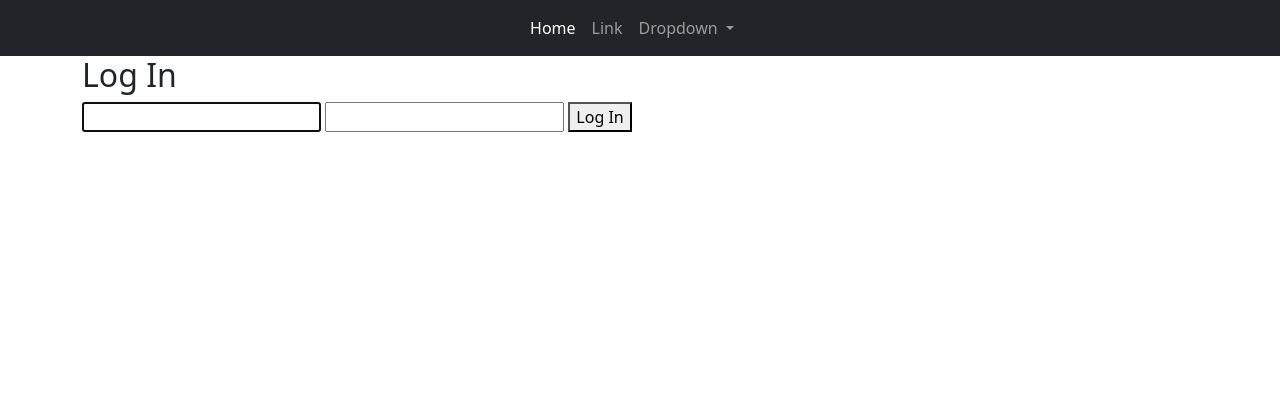
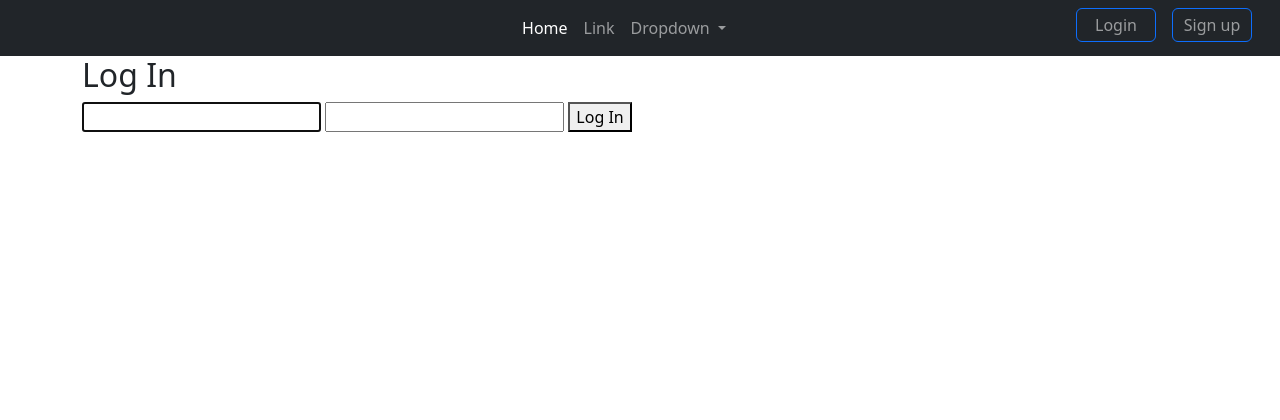
Before and after one commit to luizmipc/login-system-dj, a Django app: page /accounts/login/ in a window 1280 px wide. Shown: the top 420 px of the page. Run offline with Django 5.2, Linux system fonts and the light colour scheme; some libraries are stand-ins or nearby versions.

Commit message:
feat: Styled login and sign up links

```diff
--- a/login-system-dj/templates/base.html
+++ b/login-system-dj/templates/base.html
@@ -8,6 +8,9 @@
   {% block css_framework %}
   <link href="https://cdn.jsdelivr.net/npm/bootstrap@5.3.3/dist/css/bootstrap.min.css" rel="stylesheet" integrity="sha384-QWTKZyjpPEjISv5WaRU9OFeRpok6YctnYmDr5pNlyT2bRjXh0JMhjY6hW+ALEwIH" crossorigin="anonymous">
   {% endblock  %}
+  <link rel="stylesheet" href={% static "hovers.css" %}>
+  {% block additional_css %}
+  {% endblock %}
 </head>
 <body class="d-flex flex-column min-vh-100">
   {% block navbar %}
@@ -22,9 +25,17 @@
           <button type="button" class="btn-close btn-close-white" data-bs-dismiss="offcanvas" aria-label="Close"></button>
         </div>
         <div class="offcanvas-body">
-          <ul class="navbar-nav justify-content-center flex-grow-1 pe-3">
+          <ul class="navbar-nav me-auto ps-3 invisible d-none d-lg-flex">
             <li class="nav-item">
-              <a class="nav-link active" aria-current="page" href="#">Home</a>
+              <a class="nav-link hover-primary active-brightness-85 py-1 border rounded border-primary text-center" style="width: 5rem;" aria-current="page" href="#">Login</a>
+            </li>
+            <li class="nav-item">
+              <a class="nav-link hover-primary active-brightness-85 py-1 border rounded border-primary text-center" style="width: 5rem;" href="#">Sign up</a>
+            </li>
+          </ul>
+          <ul class="navbar-nav ms-auto justify-content-center flex-grow-1 pe-3">
+            <li class="nav-item">
+              <a class="nav-link active" aria-current="page" href={% url "home" %}>Home</a>
             </li>
             <li class="nav-item">
               <a class="nav-link" href="#">Link</a>
@@ -41,6 +52,14 @@
                 </li>
                 <li><a class="dropdown-item" href="#">Something else here</a></li>
               </ul>
+            </li>
+          </ul>
+          <ul class="navbar-nav ms-auto pe-3 gap-3">
+            <li class="nav-item">
+              <a href={% url "login" %} class="nav-link hover-primary active-brightness-85 py-1 border rounded border-primary text-center" style="width: 5rem;">Login</a>
+            </li>
+            <li class="nav-item">
+              <a href={% url "signup" %} class="nav-link hover-primary active-brightness-85 py-1 border rounded border-primary text-center" style="width: 5rem;">Sign up</a>
             </li>
           </ul>
         </div>
--- a/login-system-dj/templates/home.html
+++ b/login-system-dj/templates/home.html
@@ -8,7 +8,7 @@
   <form action="{% url 'logout' %}" method="post">
     {% csrf_token %}
     <button style="text-decoration:none;" type="submit">Logout</button>
-</form>
+  </form>
 {% else %}
   <p>You are not logged in</p>
   <a href="{% url "login" %}">Log In</a>
```
